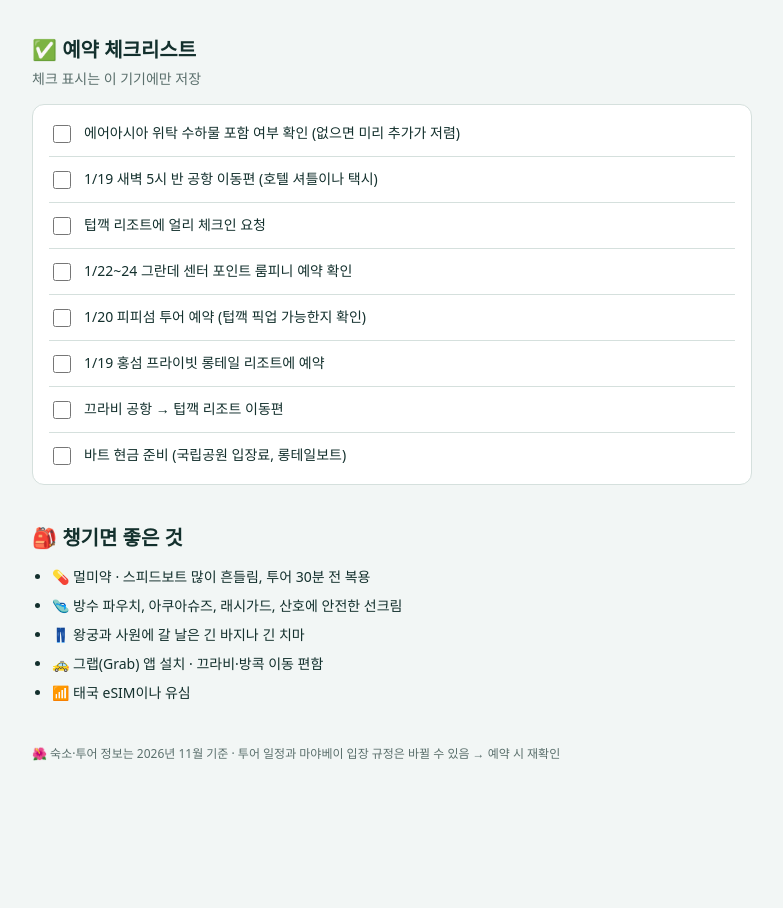
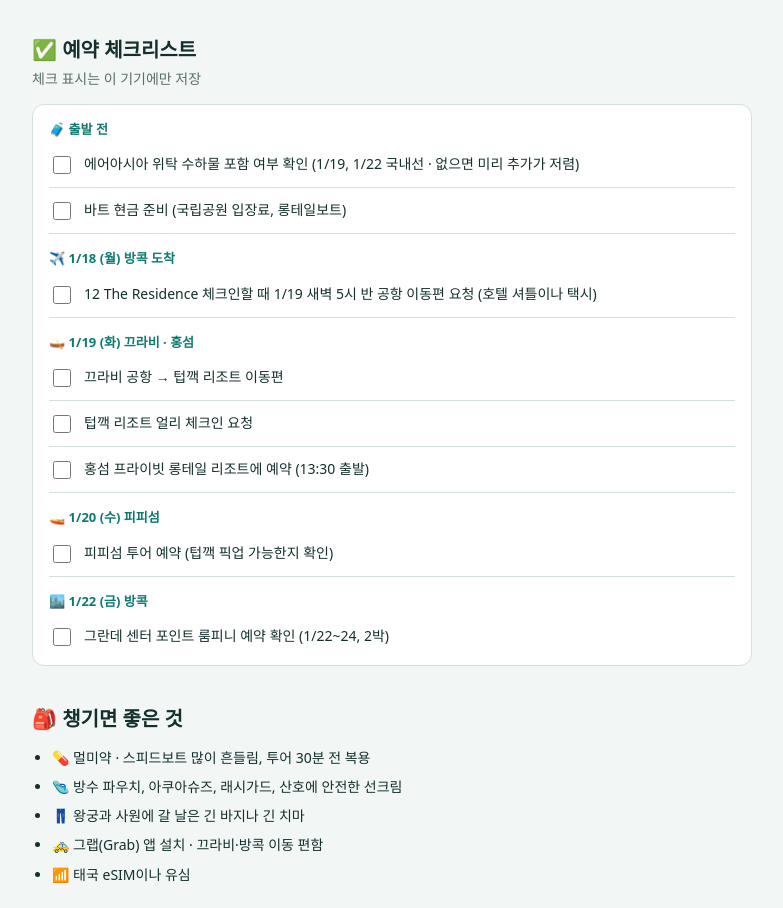
Before and after one commit to kjuyeong32-ops/krabi, a plain HTML site: page index.html in a window 1280 px wide. Shown: the part 6090-6998 px from the top of the page, without its empty margins (248-1031 px from the left). Before the commit the page ends 6918 px from the top, so only its background shows below. Drawn offline with Linux system fonts and the light colour scheme; a web font is replaced by a local one.

Commit message:
Group booking checklist by date
Co-Authored-By: Claude Opus 5.5 <noreply@anthropic.com>

```diff
--- a/index.html
+++ b/index.html
@@ -158,6 +158,9 @@ a.cd.trip:focus-visible{outline:2px solid var(--sea);outline-offset:2px}
 .list{background:var(--surface);border:1px solid var(--line);border-radius:12px;padding:6px 16px}
 .check{display:flex;gap:10px;align-items:flex-start;padding:10px 0;border-top:1px solid var(--line);font-size:14px;cursor:pointer}
 .check:first-child{border-top:0}
+.check-day{font-size:13px;font-weight:700;color:var(--sea);padding:14px 0 2px;border-top:1px solid var(--line)}
+.check-day:first-child{border-top:0;padding-top:8px}
+.check-day + .check{border-top:0}
 .check input{margin-top:4px;width:18px;height:18px;accent-color:var(--sea);flex:0 0 auto}
 .check input:checked + span{color:var(--muted);text-decoration:line-through}
 .check input:focus-visible{outline:2px solid var(--sea);outline-offset:2px}
@@ -543,14 +546,19 @@ footer{font-size:12px;color:var(--muted)}
 <section>
   <div class="sec-head"><h2>✅ 예약 체크리스트</h2><p>체크 표시는 이 기기에만 저장</p></div>
   <div class="list" id="checklist">
-    <label class="check"><input type="checkbox" id="c-bag"><span>에어아시아 위탁 수하물 포함 여부 확인 (없으면 미리 추가가 저렴)</span></label>
-    <label class="check"><input type="checkbox" id="c-dawn"><span>1/19 새벽 5시 반 공항 이동편 (호텔 셔틀이나 택시)</span></label>
-    <label class="check"><input type="checkbox" id="c-early"><span>텁깩 리조트에 얼리 체크인 요청</span></label>
-    <label class="check"><input type="checkbox" id="c-hotel-bkk"><span>1/22~24 그란데 센터 포인트 룸피니 예약 확인</span></label>
-    <label class="check"><input type="checkbox" id="c-tour-phiphi"><span>1/20 피피섬 투어 예약 (텁깩 픽업 가능한지 확인)</span></label>
-    <label class="check"><input type="checkbox" id="c-tour-sunset"><span>1/19 홍섬 프라이빗 롱테일 리조트에 예약</span></label>
+    <div class="check-day">🧳 출발 전</div>
+    <label class="check"><input type="checkbox" id="c-bag"><span>에어아시아 위탁 수하물 포함 여부 확인 (1/19, 1/22 국내선 · 없으면 미리 추가가 저렴)</span></label>
+    <label class="check"><input type="checkbox" id="c-cash"><span>바트 현금 준비 (국립공원 입장료, 롱테일보트)</span></label>
+    <div class="check-day">✈️ 1/18 (월) 방콕 도착</div>
+    <label class="check"><input type="checkbox" id="c-dawn"><span>12 The Residence 체크인할 때 1/19 새벽 5시 반 공항 이동편 요청 (호텔 셔틀이나 택시)</span></label>
+    <div class="check-day">🛶 1/19 (화) 끄라비 · 홍섬</div>
     <label class="check"><input type="checkbox" id="c-transfer"><span>끄라비 공항 → 텁깩 리조트 이동편</span></label>
-    <label class="check"><input type="checkbox" id="c-cash"><span>바트 현금 준비 (국립공원 입장료, 롱테일보트)</span></label>
+    <label class="check"><input type="checkbox" id="c-early"><span>텁깩 리조트 얼리 체크인 요청</span></label>
+    <label class="check"><input type="checkbox" id="c-tour-sunset"><span>홍섬 프라이빗 롱테일 리조트에 예약 (13:30 출발)</span></label>
+    <div class="check-day">🚤 1/20 (수) 피피섬</div>
+    <label class="check"><input type="checkbox" id="c-tour-phiphi"><span>피피섬 투어 예약 (텁깩 픽업 가능한지 확인)</span></label>
+    <div class="check-day">🏙️ 1/22 (금) 방콕</div>
+    <label class="check"><input type="checkbox" id="c-hotel-bkk"><span>그란데 센터 포인트 룸피니 예약 확인 (1/22~24, 2박)</span></label>
   </div>
 </section>
 
```
